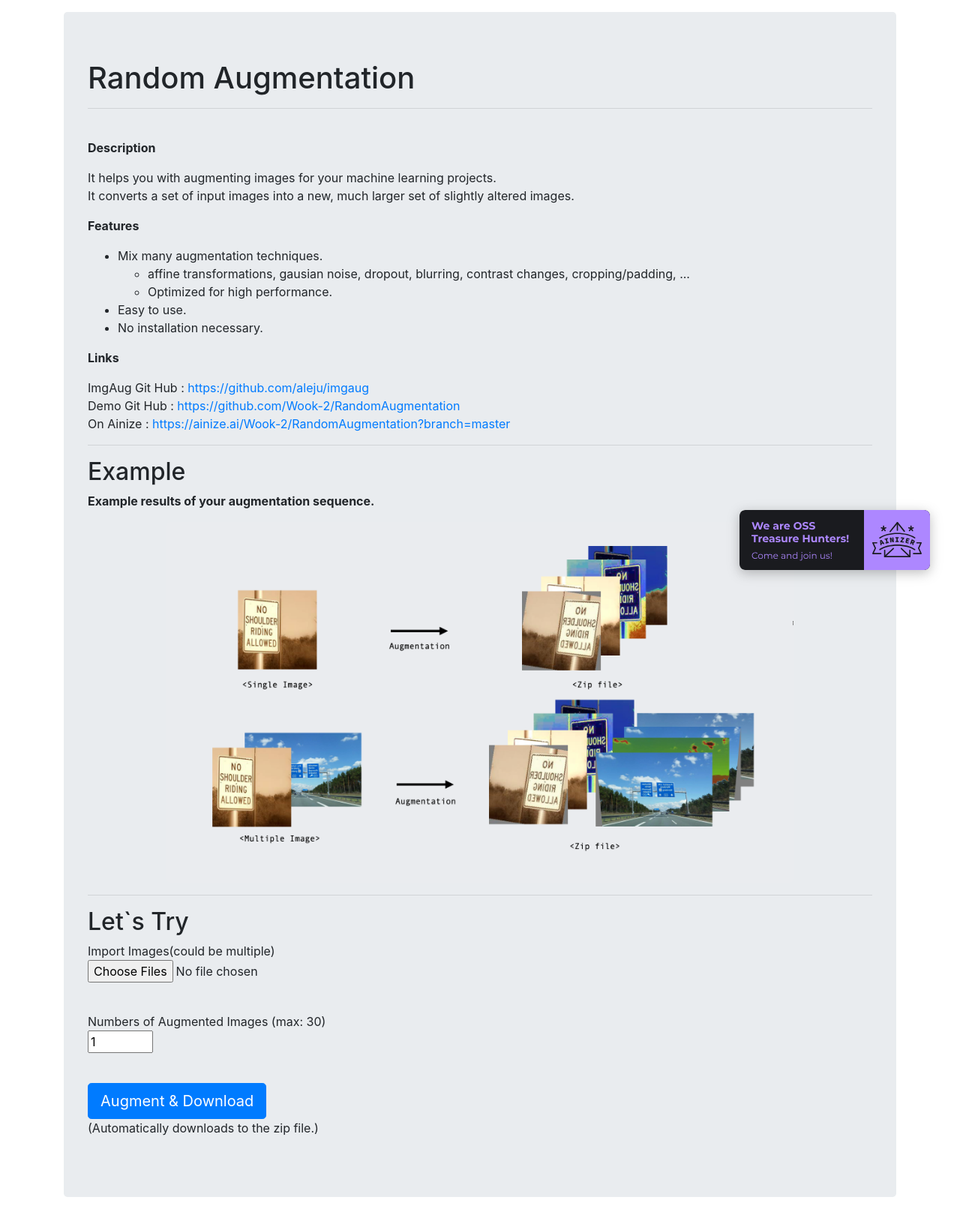
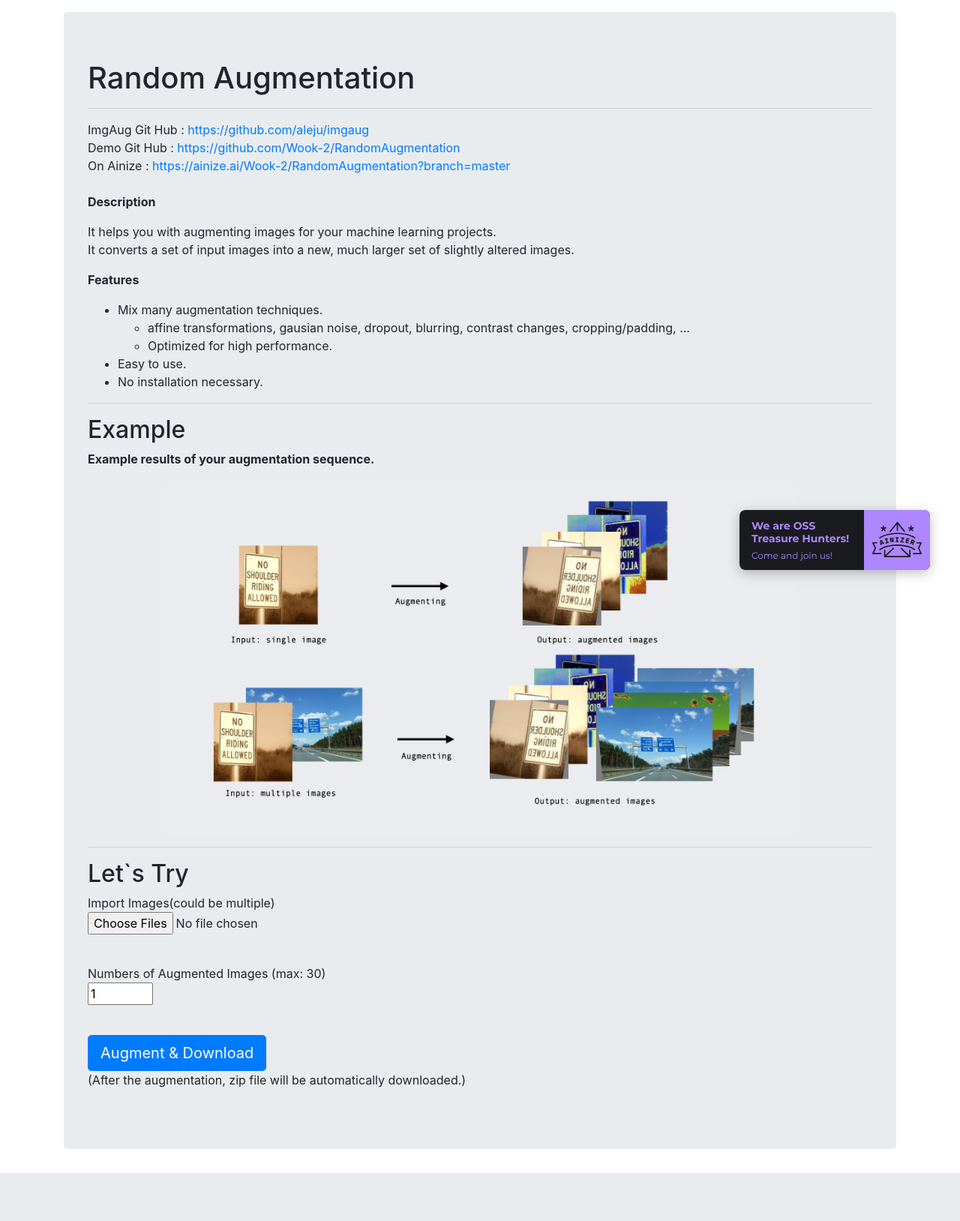
Before and after one commit to j1mmyson/RandomAugmentation, a Flask app: page / in a window 1280 px wide. Shown: the whole page at 75% size. After the commit the page ends 1564 px from the top, so only its background shows below. Run offline with Flask 2, Linux system fonts and the light colour scheme; some libraries are stand-ins or nearby versions.

Commit message:
apply feedback 2t

```diff
--- a/templates/index.html
+++ b/templates/index.html
@@ -39,7 +39,11 @@
 
                 <!-- Github link and Ainize link -->
                 <div style="text-align: left;">
+                    <A>ImgAug Git Hub : </A> <A href="https://github.com/aleju/imgaug">https://github.com/aleju/imgaug</A>
                     <br>
+                    <A>Demo Git Hub : </A> <A href="https://github.com/Wook-2/RandomAugmentation">https://github.com/Wook-2/RandomAugmentation</A>
+                    <br>
+                    <A>On Ainize : </A> <A href="https://ainize.ai/Wook-2/RandomAugmentation?branch=master"> https://ainize.ai/Wook-2/RandomAugmentation?branch=master </A><br><br>
                     <p style="font-weight: bold;">Description</p>
                     <p>It helps you with augmenting images for your machine learning projects.<br>
                     It converts a set of input images into a new, much larger set of slightly altered images.
@@ -55,21 +59,13 @@
                         <li>No installation necessary.</li>
 
                     </ul>
-
-                    <p style="font-weight: bold;">
-                        Links</p>
-                    <A>ImgAug Git Hub : </A> <A href="https://github.com/aleju/imgaug">https://github.com/aleju/imgaug</A>
-                    <br>
-                    <A>Demo Git Hub : </A> <A href="https://github.com/Wook-2/RandomAugmentation">https://github.com/Wook-2/RandomAugmentation</A>
-                    <br>
-                    <A>On Ainize : </A> <A href="https://ainize.ai/Wook-2/RandomAugmentation?branch=master"> https://ainize.ai/Wook-2/RandomAugmentation?branch=master </A>
                 </div>
                 <hr class="solid">
 
                 <div style="width:100%;">
                     <h2>Example</h2>
                     <p style="font-weight: bold;">Example results of your augmentation sequence.</p>
-                    <img src="../static/example1.png" alt="" style="border-radius: 5px; width: 80%; margin-left: auto; margin-right: auto; display: block;"></img>
+                    <img src="../static/example.png" alt="" style="border-radius: 5px; width: 80%; margin-left: auto; margin-right: auto; display: block;"></img>
                 </div>
 
                 <hr class="solid">
@@ -81,7 +77,7 @@
                             <p>Numbers of Augmented Images (max: 30)<br><input type="number" name="number" value = 1 min="1" max="30"></p>
                             <br>
                                <input id="submit_btn"class="btn btn-primary btn-lg" style="margin-left: auto;" type=submit value='Augment & Download'><br>
-                               <p>(Automatically downloads to the zip file.)</p>
+                               <p>(After the augmentation, zip file will be automatically downloaded.)</p>
                           </form>
                     </div>
                 <!-- Result Box -->
```
Also changed, not shown: static/example.png (added), static/example1.png (deleted).
